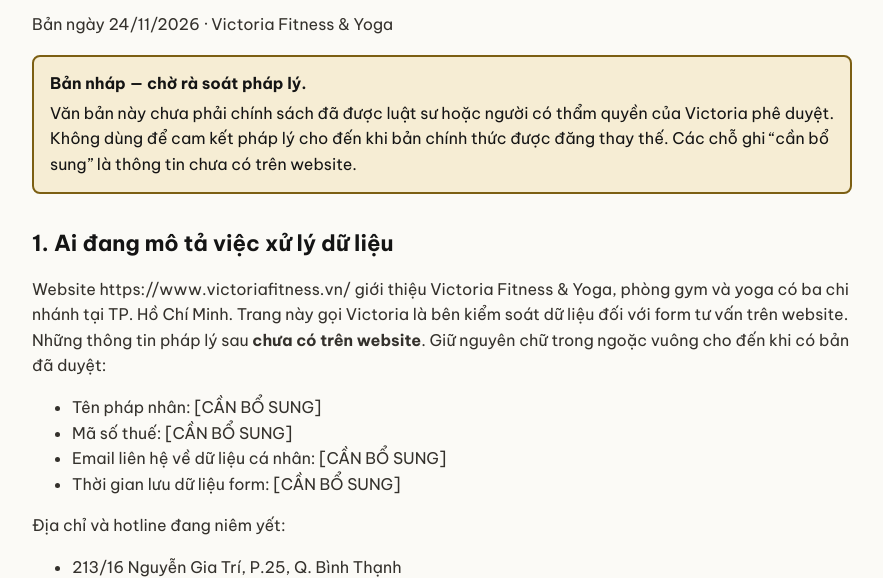
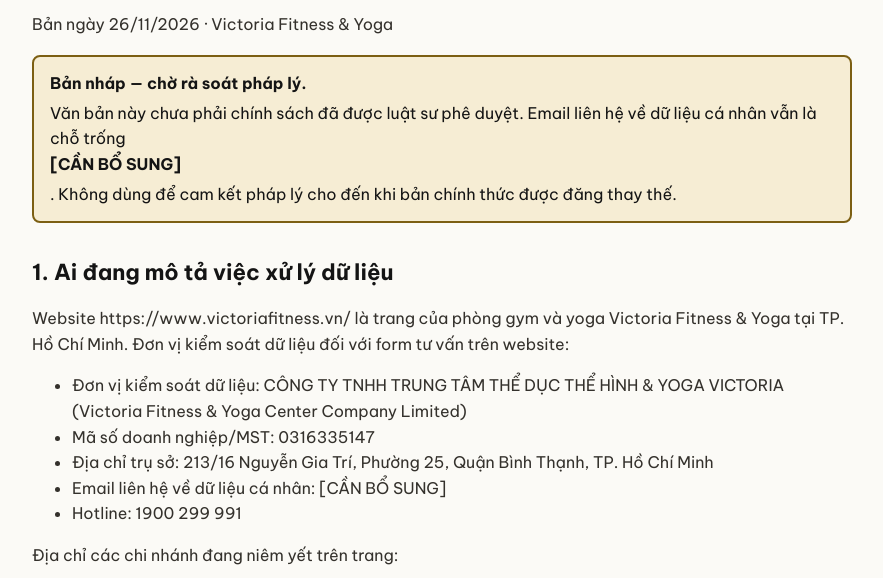
Before and after one commit to victoriafitnessyoga/Victoria, a plain HTML site: page public/chinh-sach-bao-mat.html in a window 1280 px wide. Shown: the part 154-732 px from the top of the page, without its empty margins (198-1081 px from the left). Drawn offline with Linux system fonts and the light colour scheme.

Commit message:
Fill the Victoria privacy controller details
Record the company name, tax code, and registered office supplied by the owner, set a 24-month retention limit, and leave the contact email as a placeholder so the page stays marked as a draft.

Co-authored-by: victoriafitnessyoga <victoriafitnessyoga@users.noreply.github.com>

```diff
--- a/public/chinh-sach-bao-mat.html
+++ b/public/chinh-sach-bao-mat.html
@@ -31,21 +31,22 @@
   <main>
     <a href="/"><img src="/assets/victoria-logo-dark.png" width="3269" height="649" alt="Victoria Fitness"></a>
     <h1>Chính sách bảo mật</h1>
-    <p>Bản ngày 24/11/2026 · Victoria Fitness &amp; Yoga</p>
+    <p>Bản ngày 26/11/2026 · Victoria Fitness &amp; Yoga</p>
     <aside class="draft" role="note">
       <strong>Bản nháp — chờ rà soát pháp lý.</strong>
-      Văn bản này chưa phải chính sách đã được luật sư hoặc người có thẩm quyền của Victoria phê duyệt. Không dùng để cam kết pháp lý cho đến khi bản chính thức được đăng thay thế. Các chỗ ghi “cần bổ sung” là thông tin chưa có trên website.
+      Văn bản này chưa phải chính sách đã được luật sư phê duyệt. Email liên hệ về dữ liệu cá nhân vẫn là chỗ trống <strong>[CẦN BỔ SUNG]</strong>. Không dùng để cam kết pháp lý cho đến khi bản chính thức được đăng thay thế.
     </aside>
 
     <h2>1. Ai đang mô tả việc xử lý dữ liệu</h2>
-    <p>Website https://www.victoriafitness.vn/ giới thiệu Victoria Fitness &amp; Yoga, phòng gym và yoga có ba chi nhánh tại TP. Hồ Chí Minh. Trang này gọi Victoria là bên kiểm soát dữ liệu đối với form tư vấn trên website. Những thông tin pháp lý sau <strong>chưa có trên website</strong>. Giữ nguyên chữ trong ngoặc vuông cho đến khi có bản đã duyệt:</p>
+    <p>Website https://www.victoriafitness.vn/ là trang của phòng gym và yoga Victoria Fitness &amp; Yoga tại TP. Hồ Chí Minh. Đơn vị kiểm soát dữ liệu đối với form tư vấn trên website:</p>
     <ul>
-      <li>Tên pháp nhân: [CẦN BỔ SUNG]</li>
-      <li>Mã số thuế: [CẦN BỔ SUNG]</li>
+      <li>Đơn vị kiểm soát dữ liệu: CÔNG TY TNHH TRUNG TÂM THỂ DỤC THỂ HÌNH &amp; YOGA VICTORIA (Victoria Fitness &amp; Yoga Center Company Limited)</li>
+      <li>Mã số doanh nghiệp/MST: 0316335147</li>
+      <li>Địa chỉ trụ sở: 213/16 Nguyễn Gia Trí, Phường 25, Quận Bình Thạnh, TP. Hồ Chí Minh</li>
       <li>Email liên hệ về dữ liệu cá nhân: [CẦN BỔ SUNG]</li>
-      <li>Thời gian lưu dữ liệu form: [CẦN BỔ SUNG]</li>
+      <li>Hotline: 1900 299 991</li>
     </ul>
-    <p>Địa chỉ và hotline đang niêm yết:</p>
+    <p>Địa chỉ các chi nhánh đang niêm yết trên trang:</p>
     <ul>
       <li>213/16 Nguyễn Gia Trí, P.25, Q. Bình Thạnh</li>
       <li>329–331 Lê Quang Định, P.5, Q. Bình Thạnh</li>
@@ -83,11 +84,11 @@
     <p>Các bên trên có thể ở ngoài Việt Nam. Bản chính thức cần nêu rõ việc chuyển dữ liệu ra nước ngoài nếu luật sư xác định điều đó áp dụng.</p>
 
     <h2>5. Thời gian lưu</h2>
-    <p>Dữ liệu nguồn quảng cáo trong trình duyệt được giữ khoảng 30 ngày như mục 2. Thời gian lưu dòng dữ liệu form: [CẦN BỔ SUNG]. Chưa điền một số ngày hay số năm, vì website chưa công bố thời hạn đó.</p>
+    <p>Dữ liệu nguồn quảng cáo trong trình duyệt được giữ khoảng 30 ngày như mục 2. Thông tin form được lưu trữ trong thời gian cần thiết để tư vấn và chăm sóc khách hàng, tối đa 24 tháng kể từ lần liên hệ gần nhất, trừ khi pháp luật yêu cầu lưu trữ lâu hơn. Quý khách có thể yêu cầu xóa dữ liệu bất cứ lúc nào qua email hoặc hotline.</p>
 
     <h2>6. Quyền của bạn</h2>
     <p>Theo tinh thần Nghị định 13/2023/NĐ-CP về bảo vệ dữ liệu cá nhân, bạn có thể yêu cầu Victoria cho biết dữ liệu đang được xử lý, sửa dữ liệu không đúng, xóa hoặc hạn chế xử lý, rút lại sự đồng ý, phản đối việc xử lý, và khiếu nại. Bản chính thức cần được luật sư đối chiếu với điều khoản quyền đang có hiệu lực trước khi đăng.</p>
-    <p>Để gửi yêu cầu, gọi hotline 1900 299 991 và nói rõ họ tên cùng số điện thoại đã để lại. Email tiếp nhận: [CẦN BỔ SUNG].</p>
+    <p>Để gửi yêu cầu, gọi hotline 1900 299 991 hoặc gửi email tới địa chỉ [CẦN BỔ SUNG], và nói rõ họ tên cùng số điện thoại đã để lại.</p>
     <p>Bạn không bắt buộc phải gửi form. Không gửi thì Victoria không có thông tin để chủ động gọi lại. Một số ô trên form là bắt buộc nếu bạn vẫn muốn gửi.</p>
 
     <h2>7. Trẻ em</h2>
```
Also changed, not shown: 1 other file.
